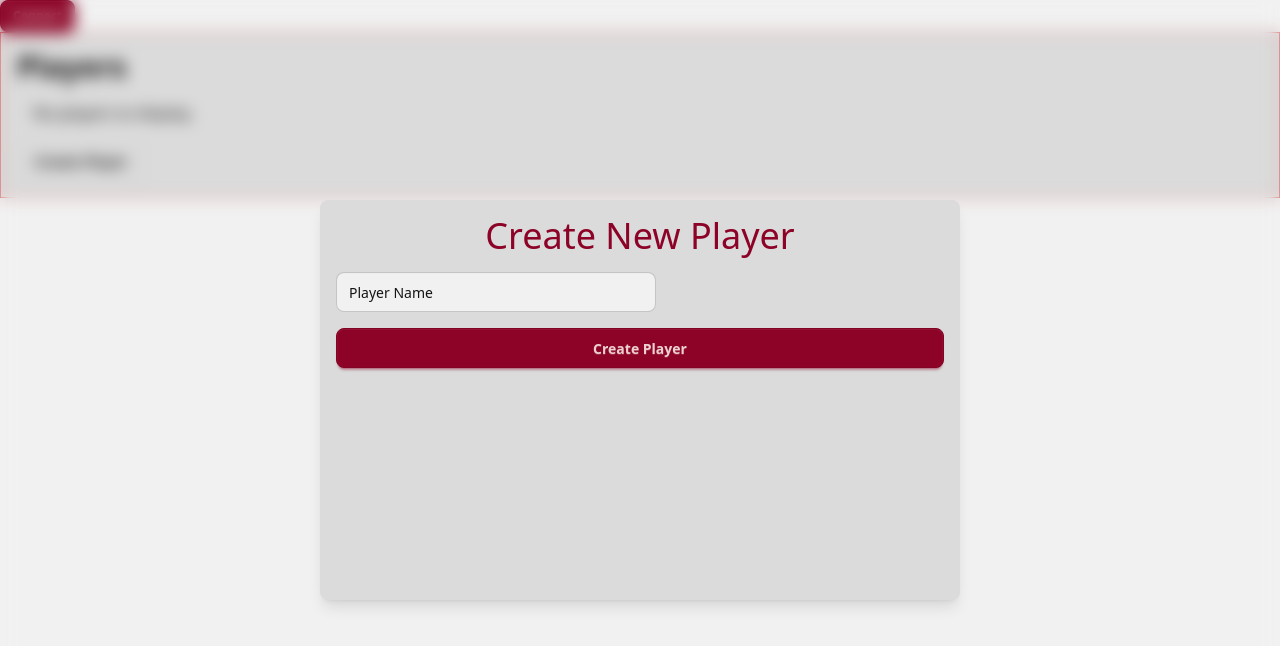
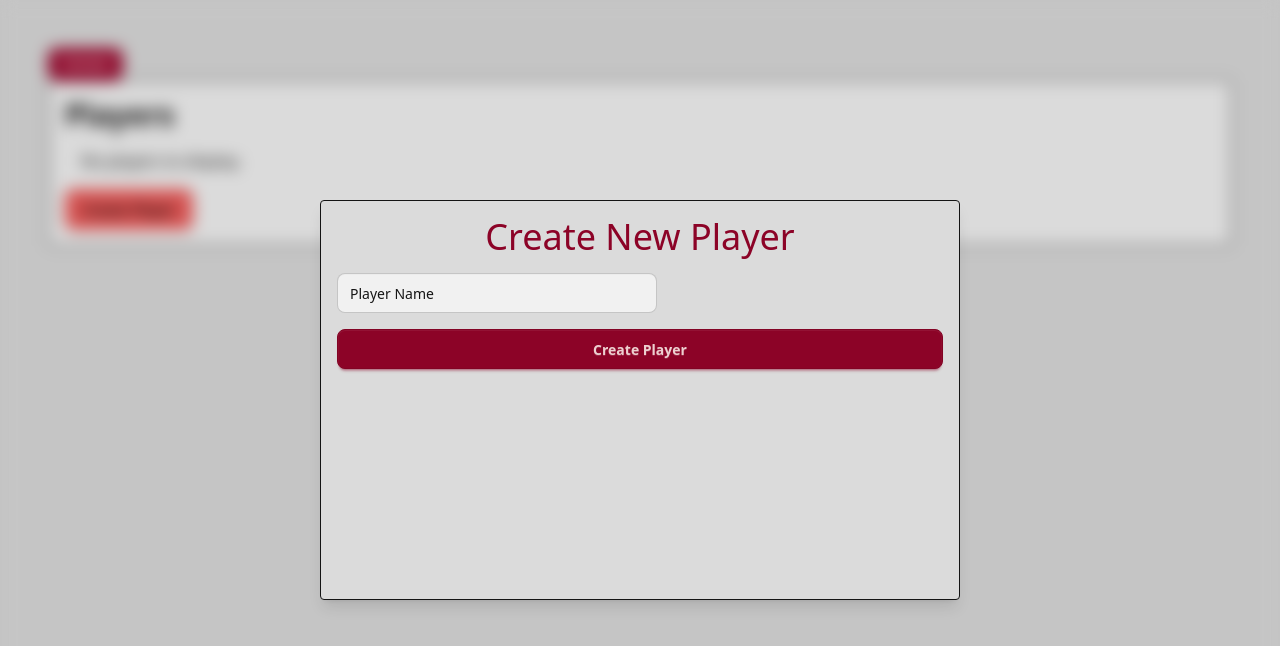
Before and after one commit to jakob-rzeppa/turnkeeper, a Vue app in the folder gm/: page / in a window 1280 px wide. Both pictures are taken after a click on the button "Create Player". Shown: the top 646 px of the page. Built offline with nearby package versions, Linux system fonts and the light colour scheme; the HTML template or start-up script is replaced by a standard one.

Commit message:
refactored styles for gm

```diff
--- a/gm/src/App.vue
+++ b/gm/src/App.vue
@@ -6,7 +6,7 @@ import ConnectionController from './components/ConnectionController.vue'
 </script>
 
 <template>
-    <main>
+    <main class="bg-base-300 h-screen p-12">
         <ConnectionController />
         <PlayerDisplay />
         <PlayerListener />
--- a/gm/src/components/PlayerDisplay.vue
+++ b/gm/src/components/PlayerDisplay.vue
@@ -24,14 +24,14 @@ function openNewPlayerModal() {
 </script>
 
 <template>
-    <div class="bg-base-200 p-4 border border-secondary">
+    <div class="p-4 border rounded-sm bg-base-200">
         <h2 class="text-3xl font-bold">Players</h2>
         <div class="flex flex-row gap-4 p-4">
             <div
                 v-for="player in playerStore.players"
                 :key="player.id"
                 @click="openPlayerEditor(player.id)"
-                class="card cursor-pointer hover:shadow-lg transition-shadow bg-base-100 card-lg border-primary border"
+                class="card cursor-pointer hover:shadow-lg transition-shadow bg-base-100 card-lg border-primary border rounded-sm"
             >
                 <div class="card-body">
                     <h3 class="text-3xl font-bold card-title text-primary">{{ player.name }}</h3>
@@ -49,6 +49,6 @@ function openNewPlayerModal() {
                 <p>No players to display.</p>
             </div>
         </div>
-        <button class="btn" @click="openNewPlayerModal">Create Player</button>
+        <button class="btn btn-secondary" @click="openNewPlayerModal">Create Player</button>
     </div>
 </template>
--- a/gm/src/components/modal/BaseModal.vue
+++ b/gm/src/components/modal/BaseModal.vue
@@ -24,7 +24,7 @@ onUnmounted(() => document.removeEventListener('keydown', handleEscape))
     <div :style="{ zIndex: props.zIndex }" class="fixed w-screen h-screen top-0 left-0">
         <div @click="emit('close')" class="w-full h-full backdrop-blur-sm" />
         <div
-            class="fixed top-1/2 left-1/2 -translate-x-1/2 -translate-y-1/2 p-4 rounded-lg shadow-lg bg-base-200 min-w-1/2 min-h-1/2"
+            class="fixed top-1/2 left-1/2 -translate-x-1/2 -translate-y-1/2 p-4 rounded-sm shadow-lg bg-base-200 min-w-1/2 min-h-1/2 border"
         >
             <div class="flex flex-col gap-4 justify-center h-full">
                 <slot />
--- a/gm/src/components/modal/PlayerEditorModal.vue
+++ b/gm/src/components/modal/PlayerEditorModal.vue
@@ -83,8 +83,8 @@ function openNewStatModal(): void {
         <span class="label">Secret</span>
         <input type="text" v-model="playerSecretRef" />
     </label>
-    <div class="flex flex-col gap-2 p-4 border border-primary rounded-lg">
-        <h2 class="text-2xl text-center text-primary">Stats</h2>
+    <div class="flex flex-col gap-2 p-4 border border-secondary rounded-lg">
+        <h2 class="text-2xl text-center text-secondary">Stats</h2>
         <label class="input w-full" v-for="stat in playerStatsRef" :key="stat.name">
             <span class="label">{{ stat.name }}</span>
             <input type="text" v-model="stat.value" />
@@ -92,5 +92,5 @@ function openNewStatModal(): void {
         <button class="btn btn-secondary" @click="openNewStatModal">Add Stat</button>
     </div>
     <button class="btn btn-primary btn-lg" @click="updatePlayer">Update Player</button>
-    <button class="btn btn-error btn-sm" @click="deletePlayer">Delete Player</button>
+    <button class="btn btn-error btn-sm btn-outline" @click="deletePlayer">Delete Player</button>
 </template>
```
